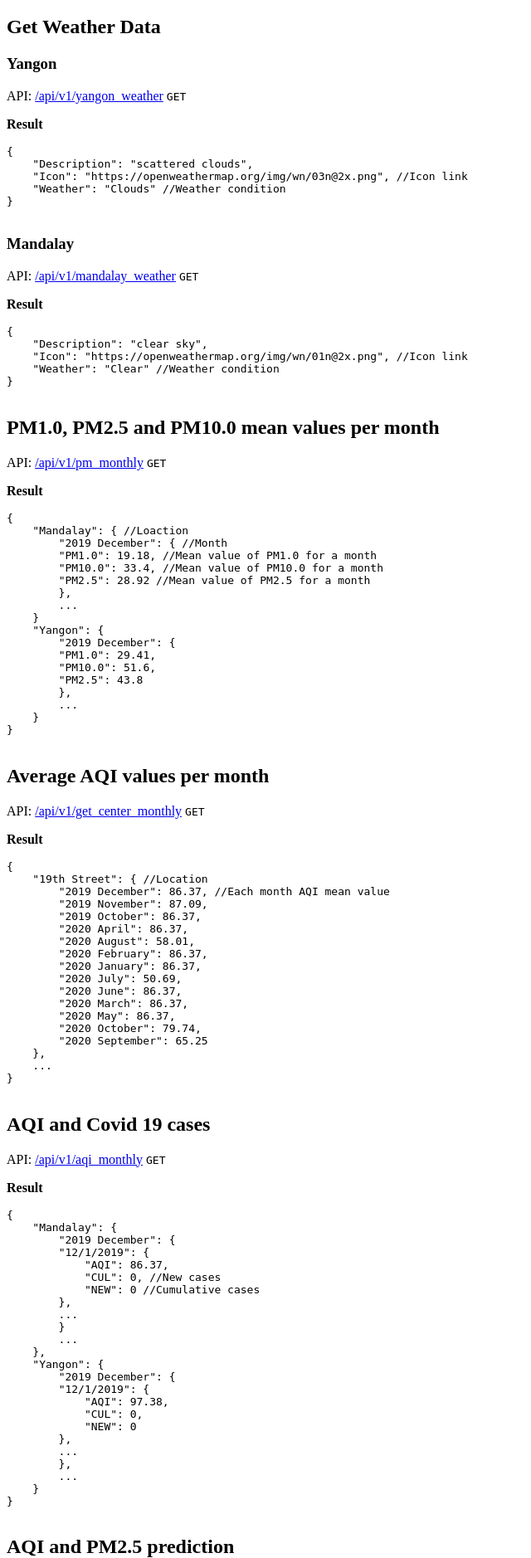
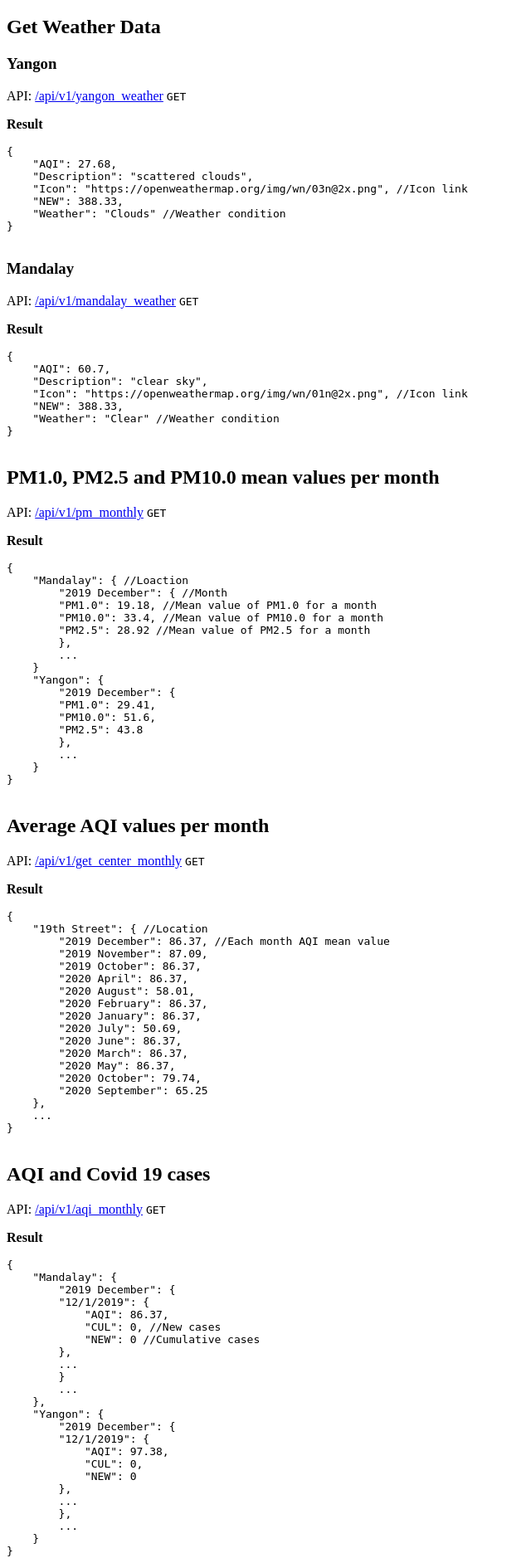
Before and after one commit to maungmaungoo/AirPollution, a Flask app: page / in a window 1280 px wide. Shown: the part 1383-3261 px from the top of the page at 83% size, without its empty margins (0-640 px from the left). Run offline with Flask 2, Linux system fonts and the light colour scheme.

Commit message:
edit weather

```diff
--- a/app/routes.py
+++ b/app/routes.py
@@ -118,6 +118,26 @@ def get_weather(city):
     result["Description"] = weather["weather"][0]["description"]
     # get icon
     result["Icon"] = f"https://openweathermap.org/img/wn/{weather['weather'][0]['icon']}@2x.png"
+
+    aqi_v = {}
+    if city=="yangon":
+        aqi_v[city] = get_monthly_aqi(y_df)
+    else:
+        aqi_v[city] = get_monthly_aqi(m_df)
+    print(aqi_v)
+    for keys, values in aqi_v.items():
+        for k, v in values.items():
+            a = []
+            new = []
+            for val in v.values():
+                a.append(val["AQI"])
+                new.append(val["NEW"])
+    a = float("{:.2f}".format(sum(a) / len(a)))
+    new = float("{:.2f}".format(sum(new) / len(new)))
+
+    result["AQI"] = a
+    result["NEW"] = new
+
     return jsonify(result)
 
 @app.route('/api/v1/pm_monthly', methods=['GET'])
@@ -173,7 +193,6 @@ def get_monthly_aqi(df):
     date = df.groupby(["YM","Date"])["AQI"].apply(list).to_dict()
     new = df.groupby(["YM","Date"])["New_cases"].apply(list).to_dict()
     cul = df.groupby(["YM","Date"])["Cumulative_cases"].apply(list).to_dict()
-
     result = {}
     tmp = {}
     for keys, values in date.items():
@@ -190,6 +209,7 @@ def get_monthly_aqi(df):
             result[keys[0]].update(date)
         else:
             result[keys[0]] = date
+
 
     return result
 
--- a/app/templates/index.html
+++ b/app/templates/index.html
@@ -128,8 +128,10 @@
     <p>API: <a href="https://myanmarairpollution.herokuapp.com/api/v1/yangon_weather" title="Get yangon weather data">/api/v1/yangon_weather</a> <code>GET</code></p>
     <p><strong>Result</strong></p>
     <pre><code class="lang-json">{
+    <span class="hljs-string">"AQI"</span>: <span class="hljs-number">27.68</span>,
     <span class="hljs-string">"Description"</span>: <span class="hljs-string">"scattered clouds"</span>,
     <span class="hljs-string">"Icon"</span>: <span class="hljs-string">"https://openweathermap.org/img/wn/03n@2x.png"</span>, <span class="hljs-comment">//Icon link</span>
+    <span class="hljs-string">"NEW"</span>: <span class="hljs-number">388.33</span>,
     <span class="hljs-string">"Weather"</span>: <span class="hljs-string">"Clouds"</span> <span class="hljs-comment">//Weather condition</span>
 }
     </code></pre>
@@ -137,8 +139,10 @@
     <p>API: <a href="https://myanmarairpollution.herokuapp.com/api/v1/mandalay_weather" title="Get yangon weather data">/api/v1/mandalay_weather</a> <code>GET</code></p>
     <p><strong>Result</strong></p>
     <pre><code class="lang-json">{
+    <span class="hljs-string">"AQI"</span>: <span class="hljs-number">60.7</span>,
     <span class="hljs-string">"Description"</span>: <span class="hljs-string">"clear sky"</span>,
     <span class="hljs-string">"Icon"</span>: <span class="hljs-string">"https://openweathermap.org/img/wn/01n@2x.png"</span>, <span class="hljs-comment">//Icon link</span>
+    <span class="hljs-string">"NEW"</span>: <span class="hljs-number">388.33</span>,
     <span class="hljs-string">"Weather"</span>: <span class="hljs-string">"Clear"</span> <span class="hljs-comment">//Weather condition</span>
 }
     </code></pre>
```
Also changed, not shown: README.md.
